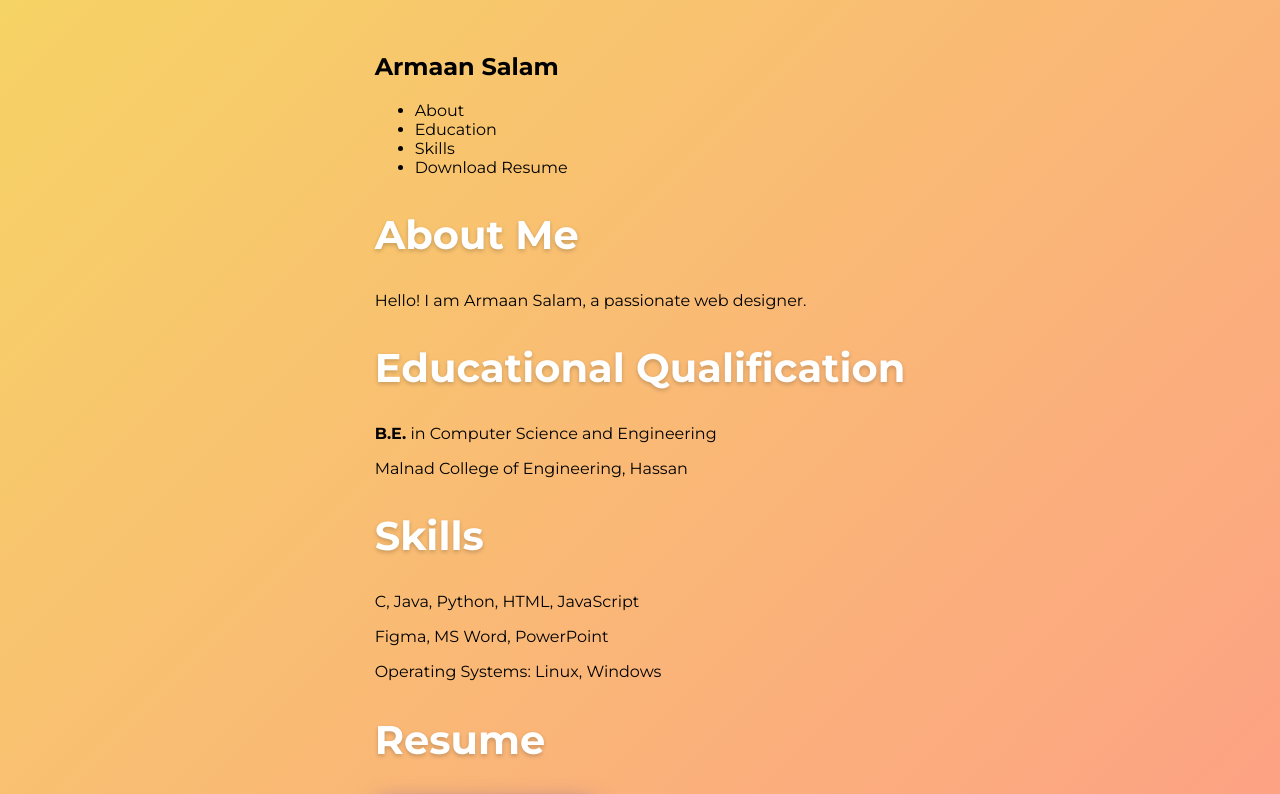
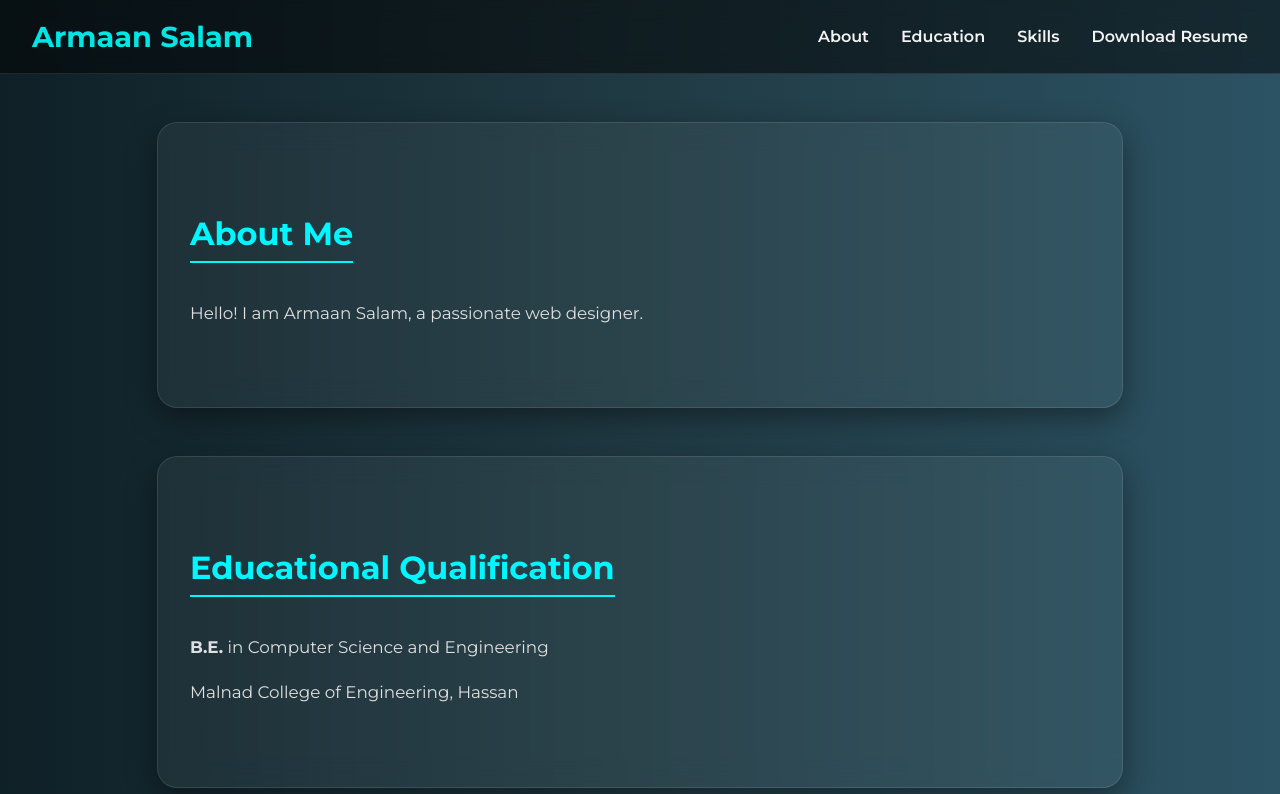
Before and after one commit to Armaan8904/FSWD, a React (Create React App) app in the folder resume/: page / in a window 1280 px wide. Shown: the top 794 px of the page. Built offline with nearby package versions, Linux system fonts and the light colour scheme.

Commit message:
Update App.css

```diff
--- a/resume/src/App.css
+++ b/resume/src/App.css
@@ -1,62 +1,138 @@
 /* App.css */
 
-@import url('https://fonts.googleapis.com/css2?family=Montserrat:wght@400;700&display=swap');
+@import url('https://fonts.googleapis.com/css2?family=Montserrat:wght@400;600;700&display=swap');
 
 body {
   margin: 0;
   font-family: 'Montserrat', sans-serif;
-  background: linear-gradient(135deg, #f6d365 0%, #fda085 100%);
-  min-height: 100vh;
-  display: flex;
-  align-items: center;
-  justify-content: center;
-  padding: 2rem;
+  background: linear-gradient(to right, #0f2027, #203a43, #2c5364);
+  color: #f4f4f4;
+  scroll-behavior: smooth;
 }
 
-.container {
-  background: rgba(255, 255, 255, 0.2);
-  backdrop-filter: blur(12px);
-  -webkit-backdrop-filter: blur(12px);
-  border-radius: 20px;
-  padding: 3rem 2rem;
-  box-shadow: 0 10px 30px rgba(0, 0, 0, 0.2);
-  max-width: 480px;
-  width: 100%;
-  text-align: center;
-  border: 1px solid rgba(255, 255, 255, 0.3);
+/* NAVBAR */
+nav {
+  background: rgba(0, 0, 0, 0.5);
+  backdrop-filter: blur(10px);
+  -webkit-backdrop-filter: blur(10px);
+  padding: 1.2rem 2rem;
+  position: sticky;
+  top: 0;
+  display: flex;
+  justify-content: space-between;
+  align-items: center;
+  z-index: 1000;
+  border-bottom: 1px solid rgba(255, 255, 255, 0.1);
 }
 
-h2 {
-  font-size: 2.5rem;
-  margin-bottom: 2rem;
-  color: #ffffff;
-  text-shadow: 0 2px 4px rgba(0, 0, 0, 0.2);
+nav h1 {
+  font-size: 1.8rem;
+  color: #00e6e6;
+  margin: 0;
+  font-weight: 700;
 }
 
+nav ul {
+  list-style: none;
+  display: flex;
+  gap: 2rem;
+  margin: 0;
+  padding: 0;
+}
+
+nav li {
+  cursor: pointer;
+  font-weight: 600;
+  transition: color 0.3s ease, transform 0.3s ease;
+}
+
+nav li:hover {
+  color: #00ffff;
+  transform: scale(1.1);
+}
+
+/* SECTIONS */
+section {
+  padding: 4rem 2rem;
+  max-width: 900px;
+  margin: auto;
+  text-align: left;
+  background: rgba(255, 255, 255, 0.05);
+  backdrop-filter: blur(14px);
+  border-radius: 20px;
+  box-shadow: 0 10px 30px rgba(0, 0, 0, 0.4);
+  margin-top: 3rem;
+  color: #e0e0e0;
+  border: 1px solid rgba(255, 255, 255, 0.1);
+}
+
+section h2 {
+  font-size: 2rem;
+  margin-bottom: 1.2rem;
+  color: #00f7ff;
+  border-bottom: 2px solid #00f7ff;
+  display: inline-block;
+  padding-bottom: 0.5rem;
+}
+
+section p {
+  font-size: 1.05rem;
+  line-height: 1.7;
+  text-align: justify;
+  margin-bottom: 1rem;
+}
+
+/* BUTTON */
 button {
   display: inline-flex;
   align-items: center;
   justify-content: center;
-  background: linear-gradient(90deg, #667eea 0%, #764ba2 100%);
-  color: white;
+  background: linear-gradient(135deg, #00c9ff 0%, #92fe9d 100%);
+  color: #000;
   border: none;
   padding: 0.9rem 2rem;
-  font-size: 1.1rem;
+  font-size: 1rem;
   font-weight: 600;
-  border-radius: 12px;
+  border-radius: 30px;
   cursor: pointer;
-  transition: transform 0.3s ease, box-shadow 0.3s ease;
-  box-shadow: 0 4px 20px rgba(118, 75, 162, 0.5);
+  transition: all 0.3s ease;
+  box-shadow: 0 5px 20px rgba(0, 201, 255, 0.4);
 }
 
 button:hover {
   transform: scale(1.05);
-  box-shadow: 0 6px 25px rgba(118, 75, 162, 0.6);
+  box-shadow: 0 8px 30px rgba(0, 201, 255, 0.5);
 }
 
+/* ICON SUPPORT (optional SVG inside buttons) */
 button svg {
   margin-right: 0.6rem;
   width: 1.3rem;
   height: 1.3rem;
   fill: currentColor;
 }
+
+/* RESPONSIVE DESIGN */
+@media (max-width: 768px) {
+  nav {
+    flex-direction: column;
+    align-items: flex-start;
+    padding: 1rem;
+  }
+
+  nav ul {
+    flex-wrap: wrap;
+    gap: 1rem;
+    justify-content: center;
+    width: 100%;
+  }
+
+  section {
+    padding: 2rem 1rem;
+  }
+
+  nav h1 {
+    font-size: 1.5rem;
+    margin-bottom: 0.5rem;
+  }
+}
```
